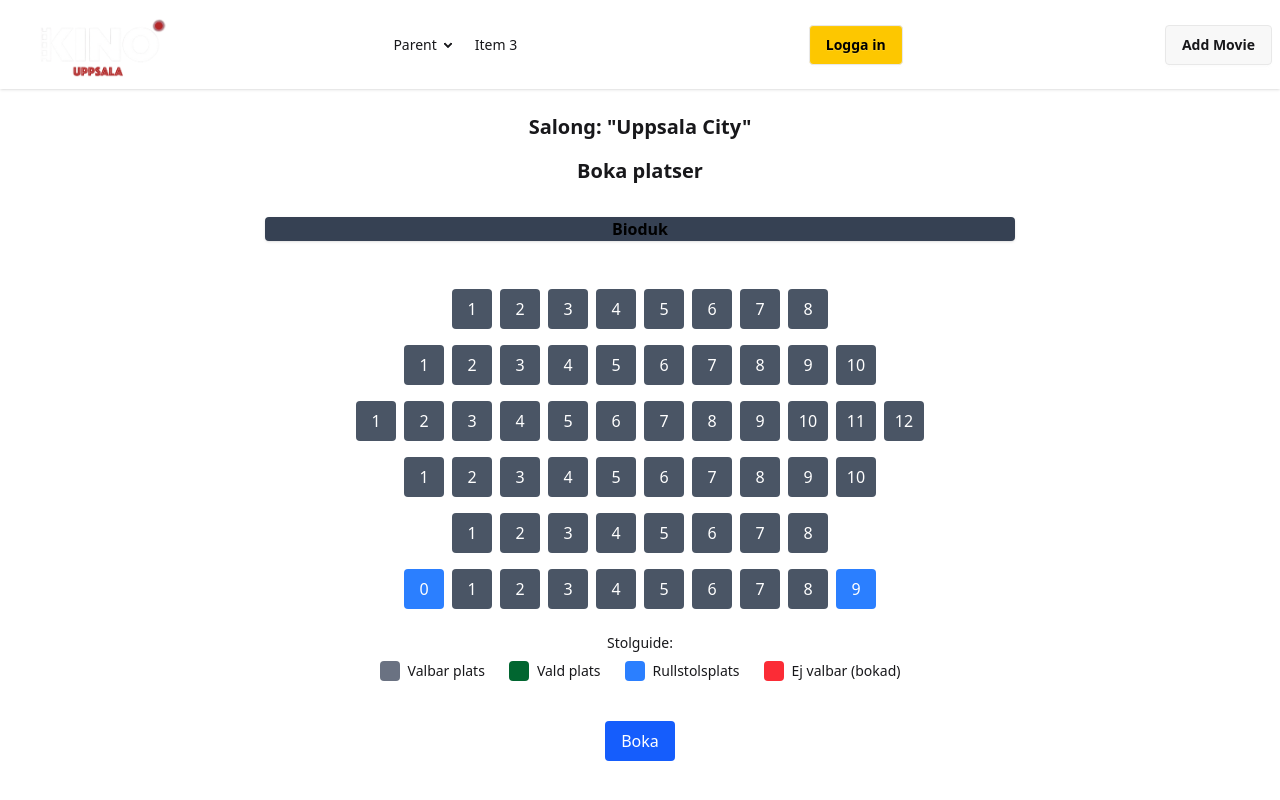
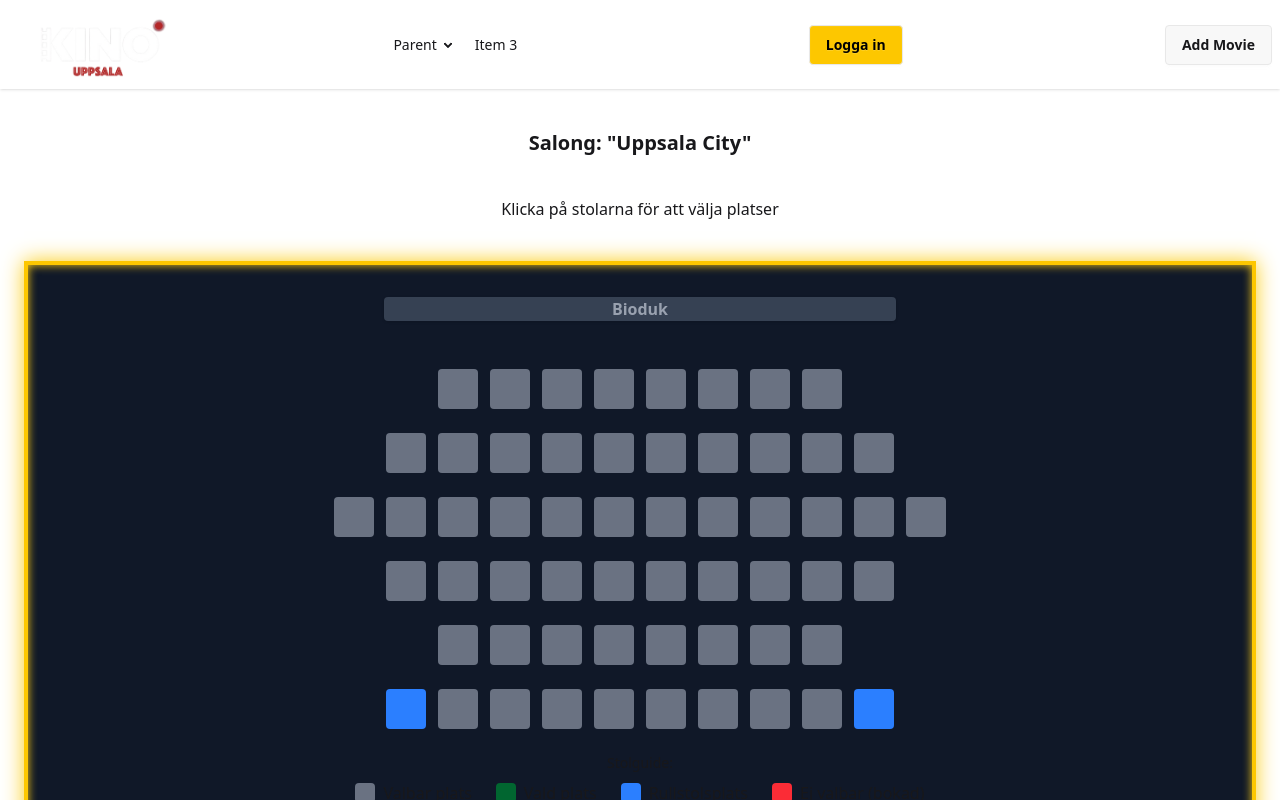
Before and after one commit to alfredbrannare/kino-nextjs-app, a Next.js app: page /auditoriums/city in a window 1280 px wide. Shown: the top 800 px of the page. Built offline with nearby package versions, Linux system fonts and the light colour scheme; no server answers; the database is empty.

Commit message:
Content and style changes to seat booking

```diff
--- a/src/app/auditoriums/city/page.jsx
+++ b/src/app/auditoriums/city/page.jsx
@@ -4,8 +4,8 @@ import SeatSelector from "src/components/SeatSelector";
 const cityPage = () => {
     return (
         <main className="p-6 text-center">
-            <h1 className="text-xl font-bold mb-4">Salong: "Uppsala City"</h1>
-            <h2 className="text-xl font-bold mb-4">Boka platser</h2>
+            <h1 className="text-xl font-bold m-4">Salong: "Uppsala City"</h1>
+            <h3 className="text-l mt-10 mb-10">Klicka på stolarna för att välja platser</h3>
 
             <SeatSelector
                 movieId="123"
--- a/src/components/SeatSelector.jsx
+++ b/src/components/SeatSelector.jsx
@@ -74,18 +74,18 @@ export default function SeatSelector({ movieId, screeningTime, userId }) {
 
     const Legend = ({ color, label }) => (
         <div className="flex items-center gap-2">
-            <div className={`w-5 h-5 rounded ${color}`}></div>
+            <div className={`w-4 h-4 sm:w-5 sm:h-5 rounded ${color}`}></div>
             <span>{label}</span>
         </div>
     );
 
     return (
-        <div className="p-4 space-y-4">
+        <div className="p-4 md:p-8 pb-6 space-y-6 bg-gray-900 border-4 border-yellow-400 shadow-[inset_0_0_10px_#facc15,0_0_20px_#facc15]">
             <div className="flex justify-center mb-6">
-                <div className="w-5/8 h-6 bg-gray-700 rounded-sm shadow-sm text-black font-bold mb-6">Bioduk</div>
+                <div className="w-full max-w-md sm:max-w-lg h-6 bg-gray-700 rounded-sm shadow-sm text-gray-400 font-bold mb-6">Bioduk</div>
             </div>
             {salong.map((row, rowIndex) => (
-                <div key={rowIndex} className="flex justify-center gap-2">
+                <div key={rowIndex} className="flex justify-center gap-3">
                     {row.map((seat, seatIndex) => {
                         const isBooked = bookedSeats.some(
                             (b) => b.row === seat.row && b.seat === seat.seat
@@ -99,16 +99,15 @@ export default function SeatSelector({ movieId, screeningTime, userId }) {
                                 key={seatIndex}
                                 onClick={() => toggleSeat(seat)}
                                 disabled={isBooked}
-                                className={`w-10 h-10 rounded text-white ${isBooked
+                                className={`w-8 h-8 sm:w-10 sm:h-10 rounded text-white ${isBooked
                                     ? 'bg-red-500 cursor-not-allowed'
                                     : isSelected ? 'bg-green-800 border-3 border-white cursor-pointer'
                                         : seat.isWheelchair
                                             ? 'bg-blue-500 cursor-pointer'
-                                            : 'bg-gray-600 cursor-pointer'
+                                            : 'bg-gray-500 cursor-pointer'
                                     }
                                     hover:border-3 hover:border-white hover:scale-110 transition`}
                             >
-                                {seat.seat}
                             </button>
                         );
                     })}
@@ -120,7 +119,7 @@ export default function SeatSelector({ movieId, screeningTime, userId }) {
             )}
             <div className="mt-6 space-y-2">
                 <p className="text-sm font-medium">Stolguide:</p>
-                <div className="flex gap-6 flex-wrap text-sm justify-center">
+                <div className="flex gap-6 flex-wrap text-sm sm:text-base justify-center">
                     <Legend color="bg-gray-500" label="Valbar plats" />
                     <Legend color="bg-green-800" label="Vald plats" />
                     <Legend color="bg-blue-500" label="Rullstolsplats" />
@@ -130,7 +129,7 @@ export default function SeatSelector({ movieId, screeningTime, userId }) {
             <button
                 disabled={isBooking || selectedSeats.length === 0}
                 onClick={handleBooking}
-                className={`mt-6 px-4 py-2 rounded text-white cursor-pointer ${isBooking ? 'bg-gray-400' : 'bg-blue-600'
+                className={`mt-6 px-4 py-2 rounded text-black cursor-pointer ${isBooking ? 'bg-gray-400' : 'bg-yellow-400'
                     }`}
             >
                 {isBooking ? 'Bokar valda platser...' : 'Boka'}
@@ -146,6 +145,5 @@ export default function SeatSelector({ movieId, screeningTime, userId }) {
                 }}
             />
         </div>
-
     );
 };
```
